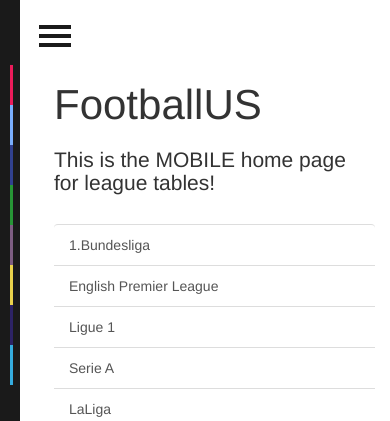
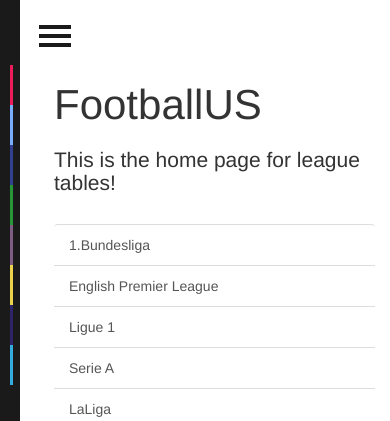
Before and after one commit to gwadegraham/FootballUS, a Django app: template tables/templates/tables/mobile_index.html in a window 390 px wide. Shown: the top 421 px of the page. Run offline with Django 3.2, Linux system fonts and the light colour scheme; the template is opened without the code that fills it, so the values that code supplies are empty; some libraries are stand-ins or nearby versions.

Commit message:
removed mobile flag

```diff
--- a/tables/templates/tables/mobile_index.html
+++ b/tables/templates/tables/mobile_index.html
@@ -17,7 +17,7 @@
                 <div class="row">
                     <div class="col-lg-8 col-lg-offset-2">
                         <h1>FootballUS</h1>
-                        <h3>This is the MOBILE home page for league tables!</h3>
+                        <h3>This is the home page for league tables!</h3>
                         <br>
 						<div class="list-group list-group-flush">
 						  <a href="/tables/bundesliga_1" class="list-group-item list-group-item-action">1.Bundesliga</a>
```
